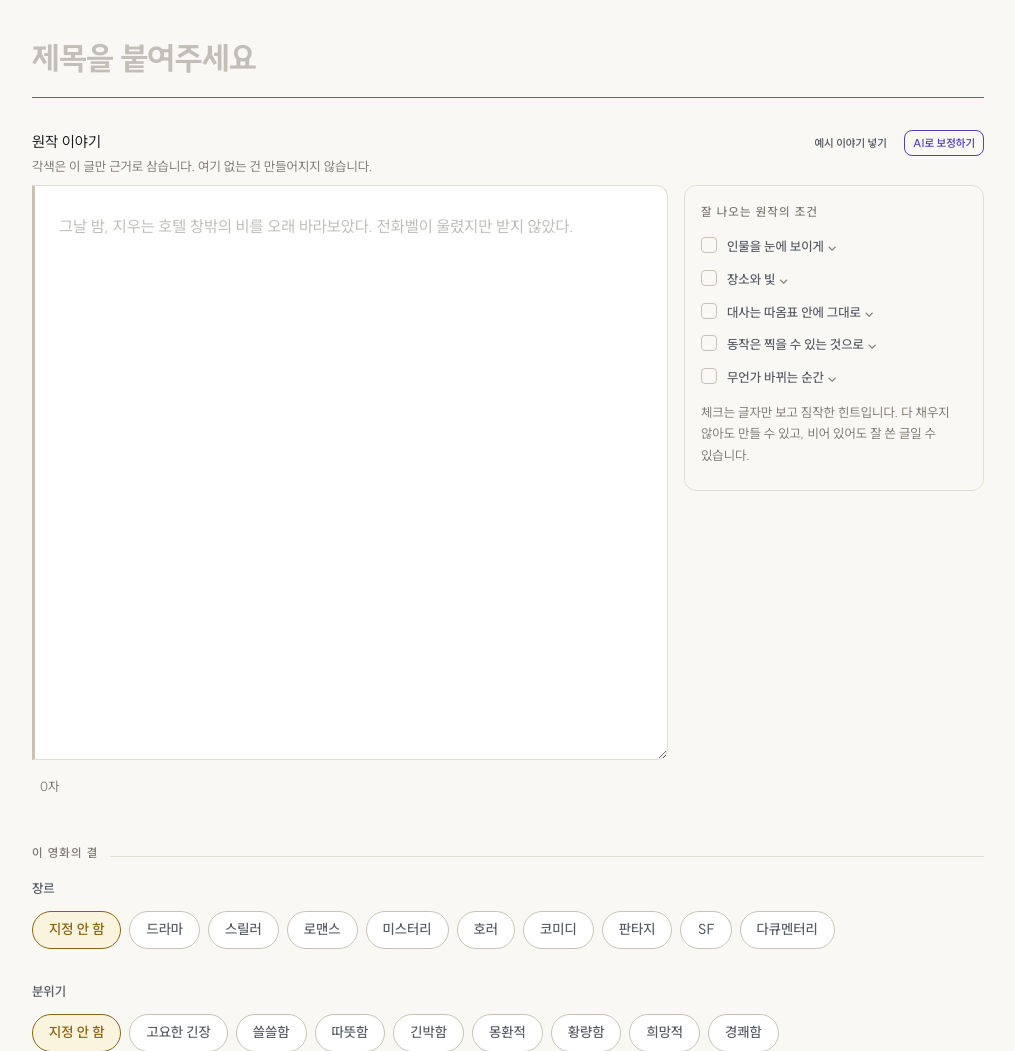
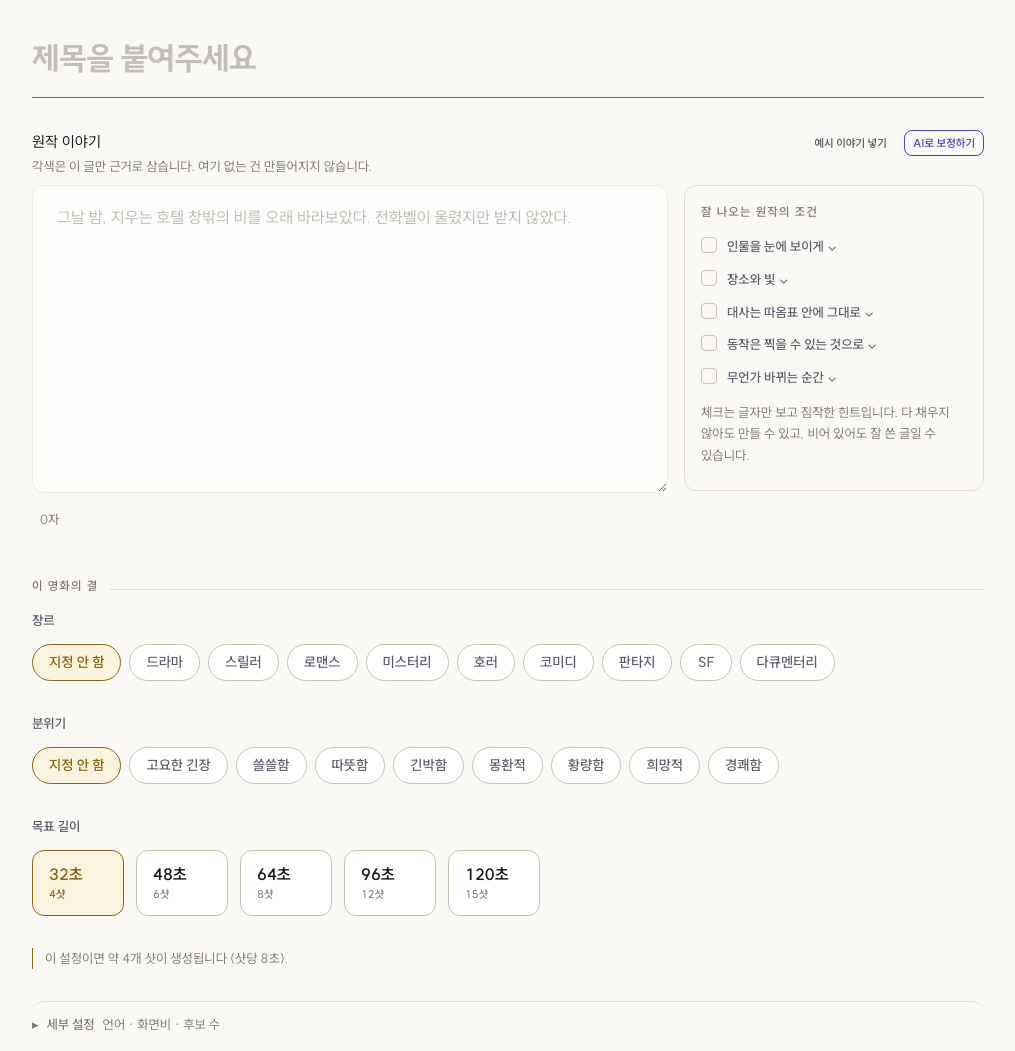
Before and after one commit to cofldus/reel-harness, a FastAPI app: page /fable/new in a window 1280 px wide. Shown: the part 197-1248 px from the top of the page, without its empty margins (132-1147 px from the left). Run offline with FastAPI, Linux system fonts and the light colour scheme; data comes from the database, SQL or seed files in the repository; data that the repository does not hold is empty; parts of the project's set-up code (start-up, migrations or seed data) failed here and were passed over.

Commit message:
style: settle the story field into the page
A heavy left rule and a 360px minimum made the one field you actually
write in look like a container bolted onto the page, and pushed the
writing guide beside it far out of alignment. The border is now a
hairline mixed toward the surface it sits on, so the field reads as a
slightly recessed area rather than a boxed-in control, and the height
comes down to roughly what a short story needs before it scrolls.

Co-Authored-By: Claude Opus 5 <noreply@anthropic.com>

```diff
--- a/reel_harness/web/static/app.css
+++ b/reel_harness/web/static/app.css
@@ -1566,19 +1566,21 @@ details.advanced[open] > summary { border-bottom: 1px solid var(--border); }
    feels like writing rather than filling in a field. */
 
 .compose-story {
-  border: 1px solid var(--border);
-  border-left: 3px solid var(--border-strong);
-  border-radius: 0 var(--r-md) var(--r-md) 0;
+  /* A hairline the same value as the surface it sits on: the field reads
+     as a slightly recessed area rather than a boxed-in control. The
+     earlier heavy left rule fought the page instead of settling into it. */
+  border: 1px solid color-mix(in srgb, var(--border) 55%, transparent);
+  border-radius: var(--r-md);
+  background: color-mix(in srgb, var(--surface) 70%, transparent);
+  padding: var(--s4) var(--s5);
+  font-size: 1rem;
+  line-height: 1.9;
+  min-height: 200px;
+}
+.compose-story:hover { border-color: var(--border); }
+.compose-story:focus {
+  border-color: color-mix(in srgb, var(--accent) 45%, var(--border));
   background: var(--surface);
-  padding: var(--s5);
-  font-size: 1rem;
-  line-height: 2.05;
-  min-height: 360px;
-}
-.compose-story:hover { border-left-color: var(--muted); }
-.compose-story:focus {
-  border-color: var(--border-strong);
-  border-left-color: var(--accent);
 }
 .write-count { padding-left: var(--s2); }
 
--- a/reel_harness/web/templates/fable_new.html
+++ b/reel_harness/web/templates/fable_new.html
@@ -54,7 +54,7 @@
        reason each one matters to THIS pipeline. #}
     <div class="write">
       <div class="write-main">
-        <textarea id="source_text" name="source_text" rows="16" data-story class="compose-story"
+        <textarea id="source_text" name="source_text" rows="9" data-story class="compose-story"
                   placeholder="그날 밤, 지우는 호텔 창밖의 비를 오래 바라보았다. 전화벨이 울렸지만 받지 않았다.">{{ values.get('source_text', '') }}</textarea>
         {% if errors.get('source_text') %}<p class="field-error" role="alert">{{ errors['source_text'] }}</p>{% endif %}
         <p class="write-count"><span data-char-count>0</span>자 <span class="meta" data-length-note></span></p>
```
